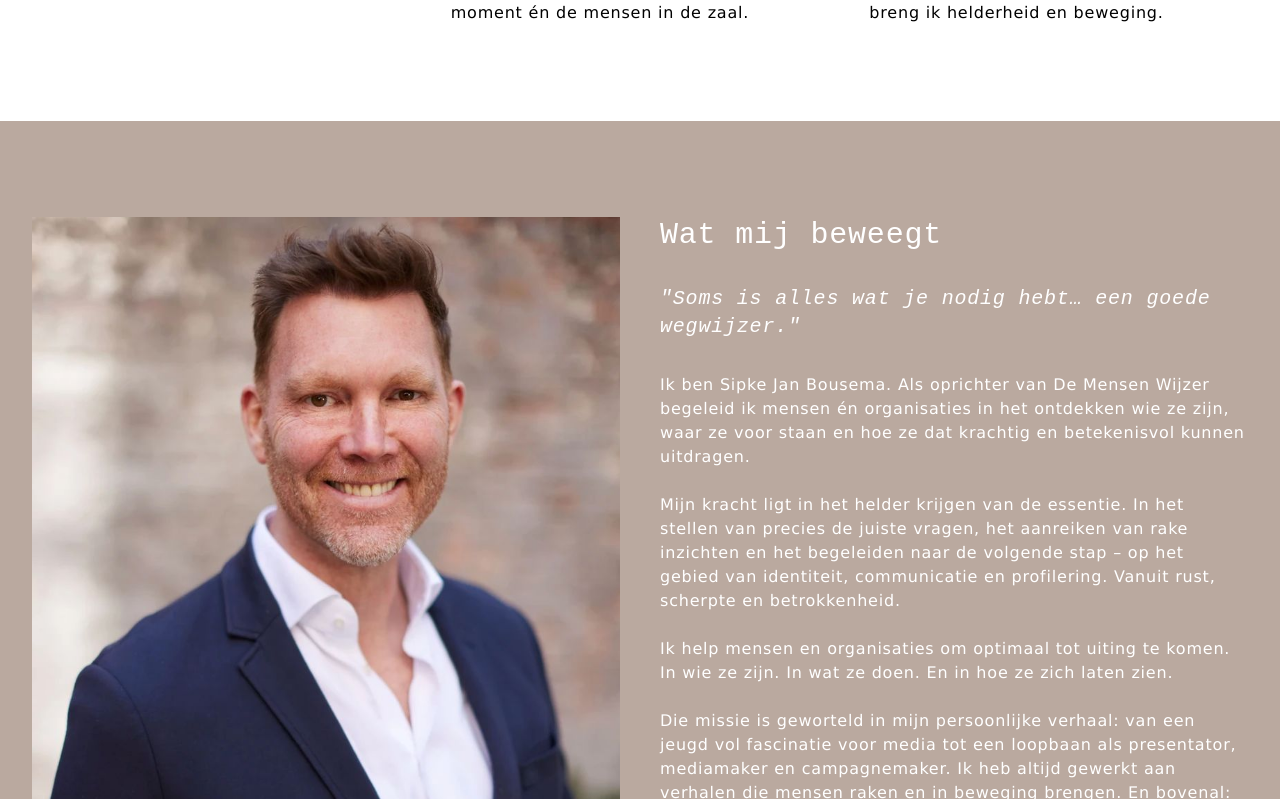
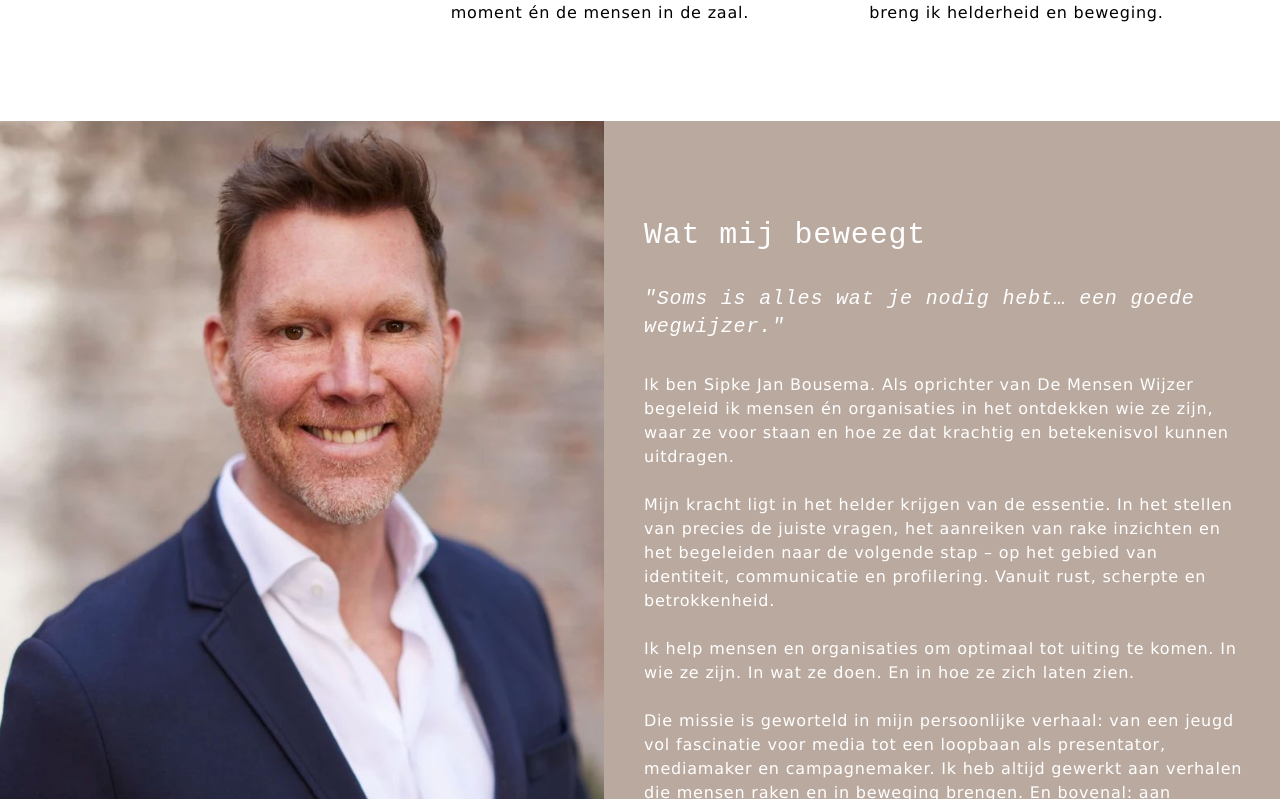
Before and after one commit to accounts-sbo/MensenWijzerProject, a React (Vite) app: page / in a window 1280 px wide. Shown: the part 2261-3060 px from the top of the page. Built offline with nearby package versions, Linux system fonts and the light colour scheme; a web font is replaced by a local one.

Commit message:
Fix: Image alignment in About section
Adjust image styling to remove margins and align to the top, bottom, and left of the section.

```diff
--- a/src/components/About.tsx
+++ b/src/components/About.tsx
@@ -5,11 +5,11 @@ const About = () => {
   return (
     <section className="py-16 md:py-24 black-section">
       <div className="container flex flex-col md:flex-row gap-10">
-        <div className="md:w-1/2">
+        <div className="md:w-1/2 -ml-4 md:-ml-8 -mt-16 md:-mt-24 -mb-16 md:-mb-24">
           <img
             src="/lovable-uploads/bdfac387-5ddd-4dd1-8d53-f573fa83f5b9.png"
             alt="Sipke Jan Bousema"
-            className="w-full h-auto"
+            className="w-full h-full object-cover"
           />
         </div>
         <div className="md:w-1/2">
```
